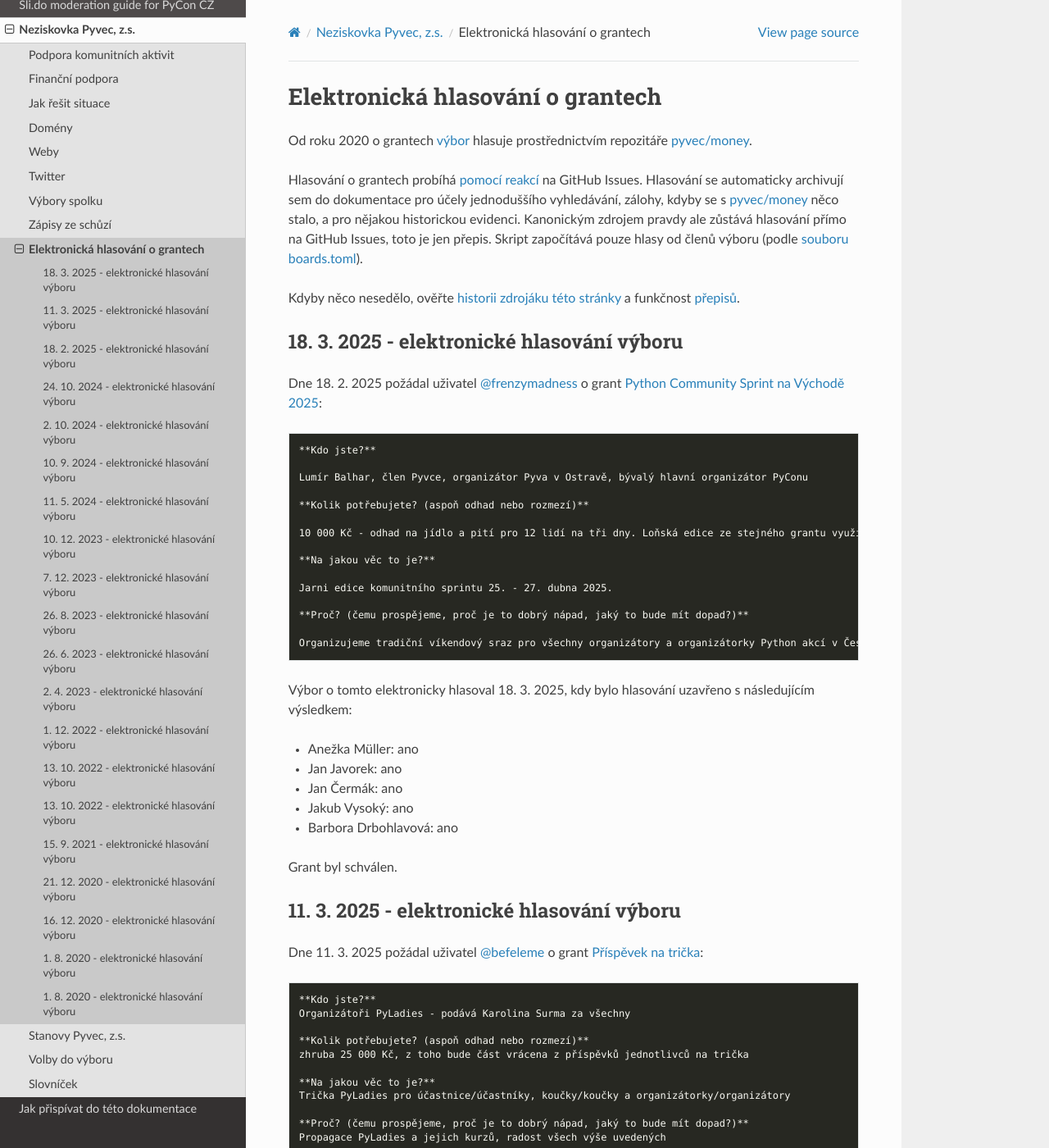
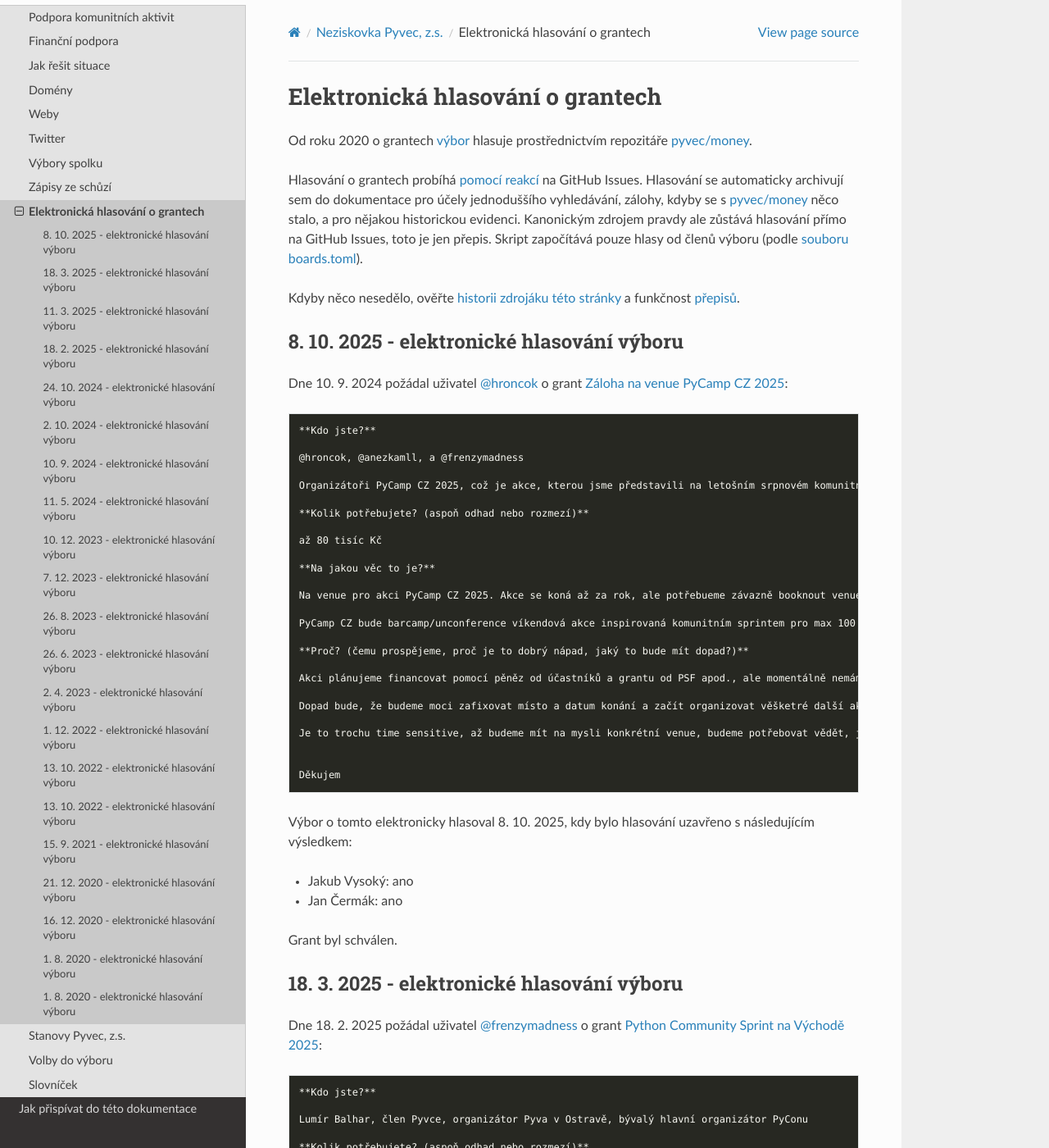
Before and after one commit to pyvec/docs.pyvec.org, a Sphinx documentation site: the page built from docs/operations/grants.rst, in a window 1280 px wide and 1400 px high. Shown: the whole window at 82% size. Built offline with Sphinx 7.4.7 and the Read the Docs theme 3.1.0, drawn with Linux system fonts in a browser that asks for light colours.

Commit message:
update generated files

```diff
--- a/docs/operations/grants.rst
+++ b/docs/operations/grants.rst
@@ -13,6 +13,49 @@ Kdyby něco nesedělo, ověřte `historii zdrojáku této stránky <https://gith
 
 
 
+
+8. 10. 2025 - elektronické hlasování výboru
+--------------------------------------------
+
+Dne 10. 9. 2024 požádal uživatel `@hroncok <https://github.com/hroncok>`_ o grant `Záloha na venue PyCamp CZ 2025 <https://github.com/pyvec/money/issues/26>`_:
+
+.. code-block:: text
+
+    **Kdo jste?**
+
+    @hroncok, @anezkamll, a @frenzymadness
+
+    Organizátoři PyCamp CZ 2025, což je akce, kterou jsme představili na letošním srpnovém komunitním sprintu.
+
+    **Kolik potřebujete? (aspoň odhad nebo rozmezí)**
+
+    až 80 tisíc Kč
+
+    **Na jakou věc to je?**
+
+    Na venue pro akci PyCamp CZ 2025. Akce se koná až za rok, ale potřebueme závazně booknout venue a budeme muset platit část nebo plnou cenu.
+
+    PyCamp CZ bude barcamp/unconference víkendová akce inspirovaná komunitním sprintem pro max 100 účastníků. Někde v ČR v září 2025. Kemp nebo jiná venue, kde se dá přespat kombinace vnitřek + stany. Účastnící tvoří program o Pythonu a pod. (přednášky, workshopy, debaty, sprinty) i sekundární program (bojovka, grilovačka, oheň, buřty, kurz první pomoci, apod.). Malý core team + hromada účastníků/dobrovolníků. Budeme vybírat peníze na pokrytí nákladů, za určité množství dobrovolničiny budeme dávat částečný nebo plný refund.
+
+    **Proč? (čemu prospějeme, proč je to dobrý nápad, jaký to bude mít dopad?)**
+
+    Akci plánujeme financovat pomocí pěněz od účastníků a grantu od PSF apod., ale momentálně nemáme peníze na zaplacení venue rok dopředu. Pyvec ty peníze má, takže bychom je rádi použili. Pokud se akce nezvládne zafinancovat z externích zdrojů, je možné, že budeme ty peníze od Pyvce chtít částečně utratit, ale momentálně se počítá s tím, že je Pyvec dostane cca do 1 roka zpět.
+
+    Dopad bude, že budeme moci zafixovat místo a datum konání a začít organizovat věšketré další aktivity, které toto blokuje.
+
+    Je to trochu time sensitive, až budeme mít na mysli konkrétní venue, budeme potřebovat vědět, jestli ty peníze máme nebo ne. Pokud board bude chtít schválit konkrétní venue před puštěním peněz, nevadí nám to, ale bude to potřeba udělat obratem.
+
+
+    Děkujem
+
+Výbor o tomto elektronicky hlasoval 8. 10. 2025, kdy bylo hlasování uzavřeno s následujícím výsledkem:
+
+* Jakub Vysoký: ano
+
+* Jan Čermák: ano
+
+
+Grant byl schválen.
 
 18. 3. 2025 - elektronické hlasování výboru
 --------------------------------------------
```
